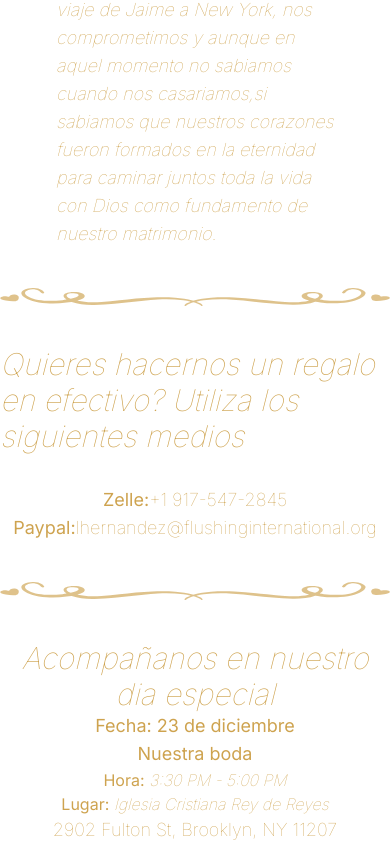
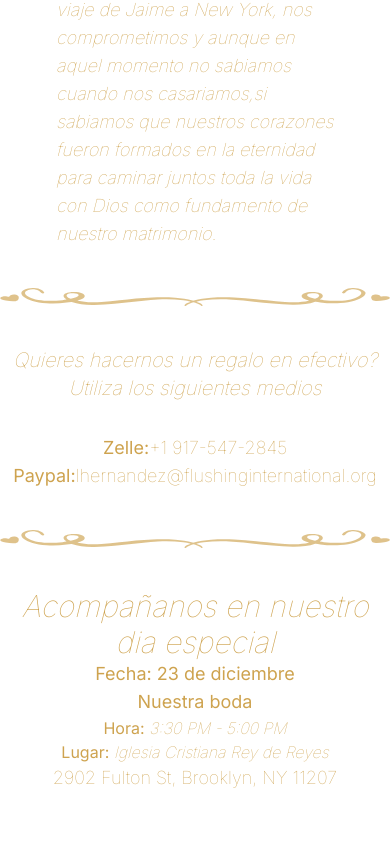
Before and after one commit to ing-arriola/ourWeddingSite, a Next.js app: page / in a window 390 px wide. Shown: the part 1825-2669 px from the top of the page. After the commit the page ends 2617 px from the top, so only its background shows below. Built offline with nearby package versions, Linux system fonts and the light colour scheme.

Commit message:
updated design gift section

```diff
--- a/src/app/page.tsx
+++ b/src/app/page.tsx
@@ -91,10 +91,10 @@ const Home = () =>{
       <label className='text-primaryColor text-lg font-thin italic mt-5 pr-14 pl-14 md:pr-24 md:pl-24' >La primera vez que hablamos fue por un correo y no imaginamos que ese primer contacto, seria el inicio de una historia que aun hoy en dia se continua escribiendo. La primera vez nos vimos fue por video llamada y ninguno de los 2 imagino que un dia anhelariamos conocernos en persona. Luego de 1 año de amistad finalmente dimos el paso de estar juntos, bajo circunstancias que no imaginamos, empezamos a volar juntos. Luego decidimos que era hora hora de soñar con estar juntos toda la vida y en el primer viaje de Jaime a New York, nos comprometimos y aunque en aquel momento no sabiamos cuando nos casariamos,si sabiamos que nuestros corazones fueron formados en la eternidad para caminar juntos toda la vida con Dios como fundamento de nuestro matrimonio.</label>
       </section>
       <SectionSeparator/>
-      <section className='flex justify-between items-center '>
+      <section className='flex justify-center md:justify-between items-center '>
         <img src='/heartLeft.svg' className='hidden md:block'/>
-          <section className='w-[560px]' >
-            <label className=' text-primaryColor text-3xl font-thin italic text-center'>Quieres hacernos un regalo en efectivo? Utiliza los siguientes medios</label>
+          <section className='w-96 md:w-[560px] flex justify-center flex-col' >
+            <label className=' text-primaryColor text-xl md:text-3xl font-thin italic text-center'>Quieres hacernos un regalo en efectivo? Utiliza los siguientes medios</label>
             <section className='flex justify-center flex-col items-center mt-8'>
               <section>
                 <label className='text-primaryColor text-lg'>Zelle:</label>
```
